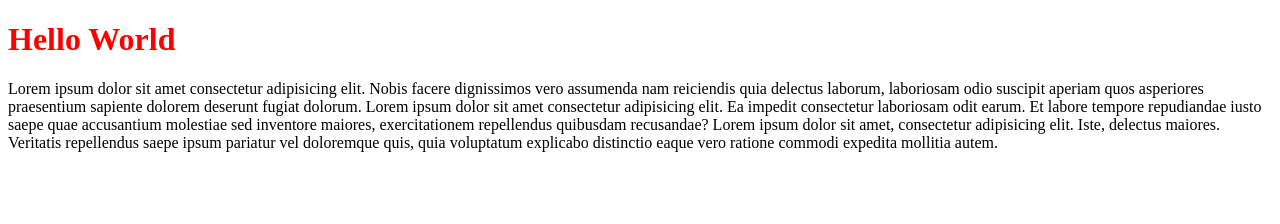
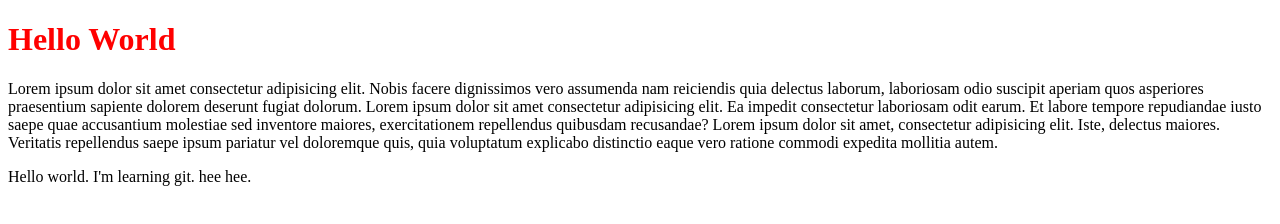
Before and after one commit to saipyaephyomaung99/git_workshop_batch_5, a plain HTML site: page index.html in a window 1280 px wide. Drawn offline with Linux system fonts and the light colour scheme.

Commit message:
Added Footer

```diff
--- a/index.html
+++ b/index.html
@@ -13,5 +13,9 @@
         Lorem ipsum dolor sit amet consectetur adipisicing elit. Ea impedit consectetur laboriosam odit earum. Et labore tempore repudiandae iusto saepe quae accusantium molestiae sed inventore maiores, exercitationem repellendus quibusdam recusandae?
         Lorem ipsum dolor sit amet, consectetur adipisicing elit. Iste, delectus maiores. Veritatis repellendus saepe ipsum pariatur vel doloremque quis, quia voluptatum explicabo distinctio eaque vero ratione commodi expedita mollitia autem.
     </p>
+
+    <footer>
+        Hello world. I'm learning git. hee hee.
+    </footer>
 </body>
 </html>
```
